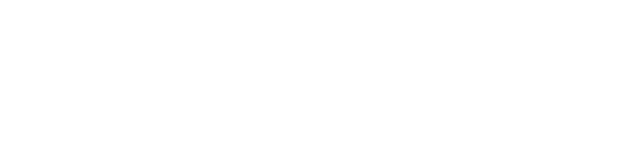
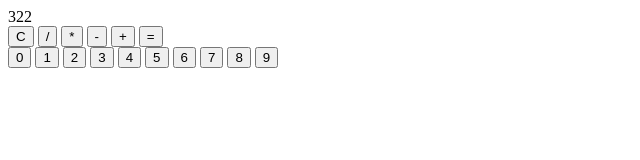
Before and after one commit to snwc0de/calculator, a plain HTML site: page index.html in a window 1280 px wide. Shown: the whole page, without its empty margins (0-640 px from the left). Drawn offline with Linux system fonts and the light colour scheme.

Commit message:
created the basic HTML calculator without functionality

```diff
--- a/index.html
+++ b/index.html
@@ -8,6 +8,27 @@
 </head>
 
 <body>
+    <div id="display">322</div>
+    <div id="symbols">
+        <button class="clear">C</button>
+        <button class="operator">/</button>
+        <button class="operator">*</button>
+        <button class="operator">-</button>
+        <button class="operator">+</button>
+        <button class="equals">=</button>
+    </div>
+    <div id="container" class="digits">
+        <button class="operand">0</button>
+        <button class="operand">1</button>
+        <button class="operand">2</button>
+        <button class="operand">3</button>
+        <button class="operand">4</button>
+        <button class="operand">5</button>
+        <button class="operand">6</button>
+        <button class="operand">7</button>
+        <button class="operand">8</button>
+        <button class="operand">9</button>
+    </div>
     <script src="script.js"></script>
 </body>
 
```
